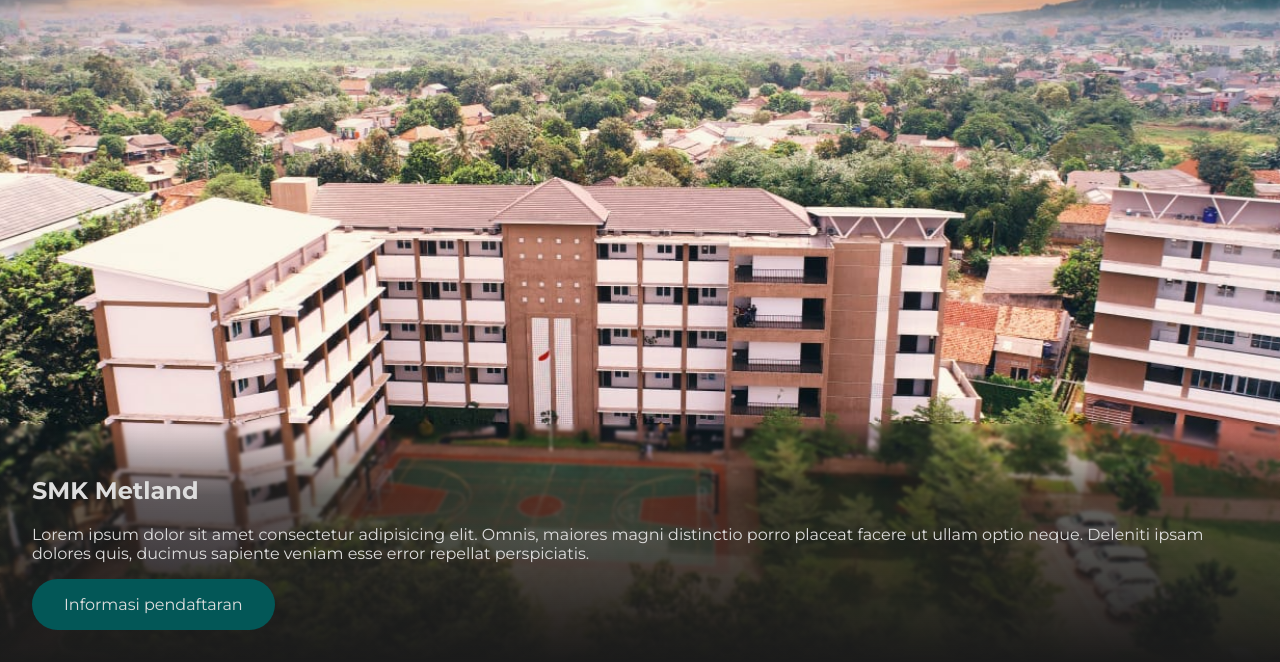
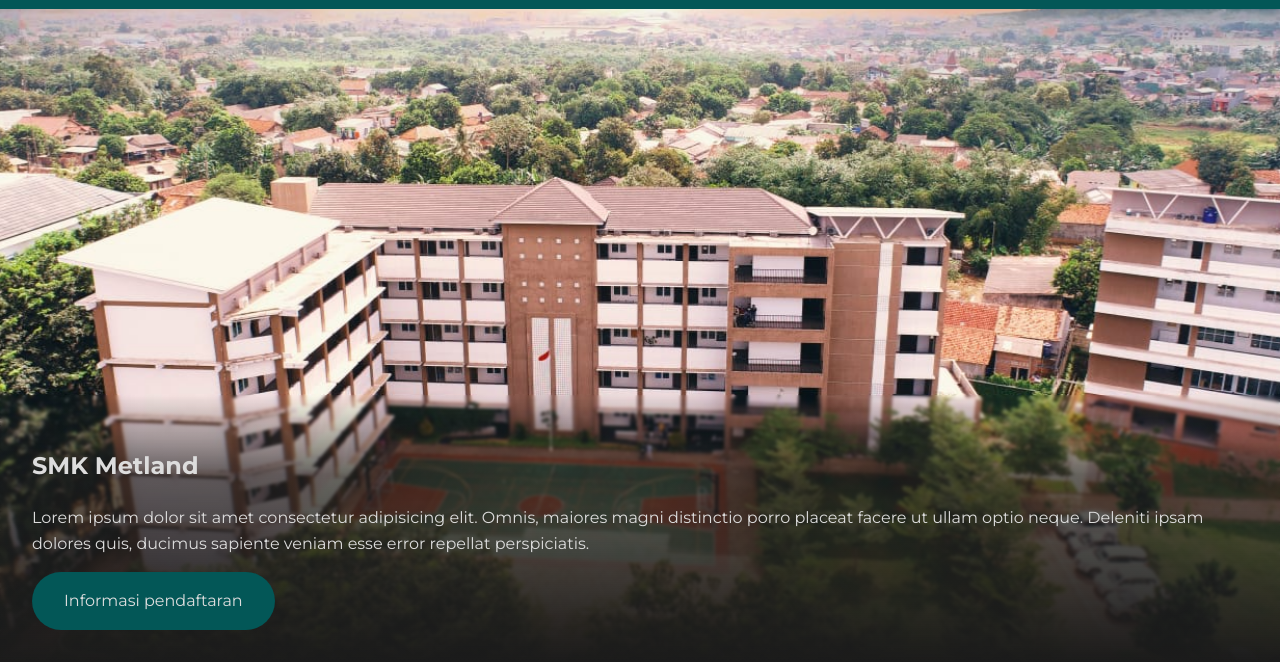
Before and after one commit to Klrfl/metland-homepage, a website: page index.html in a window 1280 px wide. Shown: the part 138-800 px from the top of the page. Drawn offline with nearby package versions, Linux system fonts and the light colour scheme; files that its build step writes are made by us from their sources.

Commit message:
add new reset styles

```diff
--- a/src/scss/abstracts/_resets.scss
+++ b/src/scss/abstracts/_resets.scss
@@ -1,3 +1,4 @@
+// https://www.joshwcomeau.com/css/custom-css-reset/
 *,
 *::before,
 *::after {
@@ -8,11 +9,34 @@
   margin: 0;
   padding: 0;
   font-family: "Montserrat", "Arial", sans-serif;
+  line-height: 1.6;
 }
 
-img {
+img,
+picture,
+video,
+canvas,
+svg {
   display: block;
   max-width: 100%;
+  height: auto;
+}
+
+input,
+button,
+textarea,
+select {
+  font: inherit;
+}
+
+p,
+h1,
+h2,
+h3,
+h4,
+h5,
+h6 {
+  overflow-wrap: break-word;
 }
 
 button {
```
